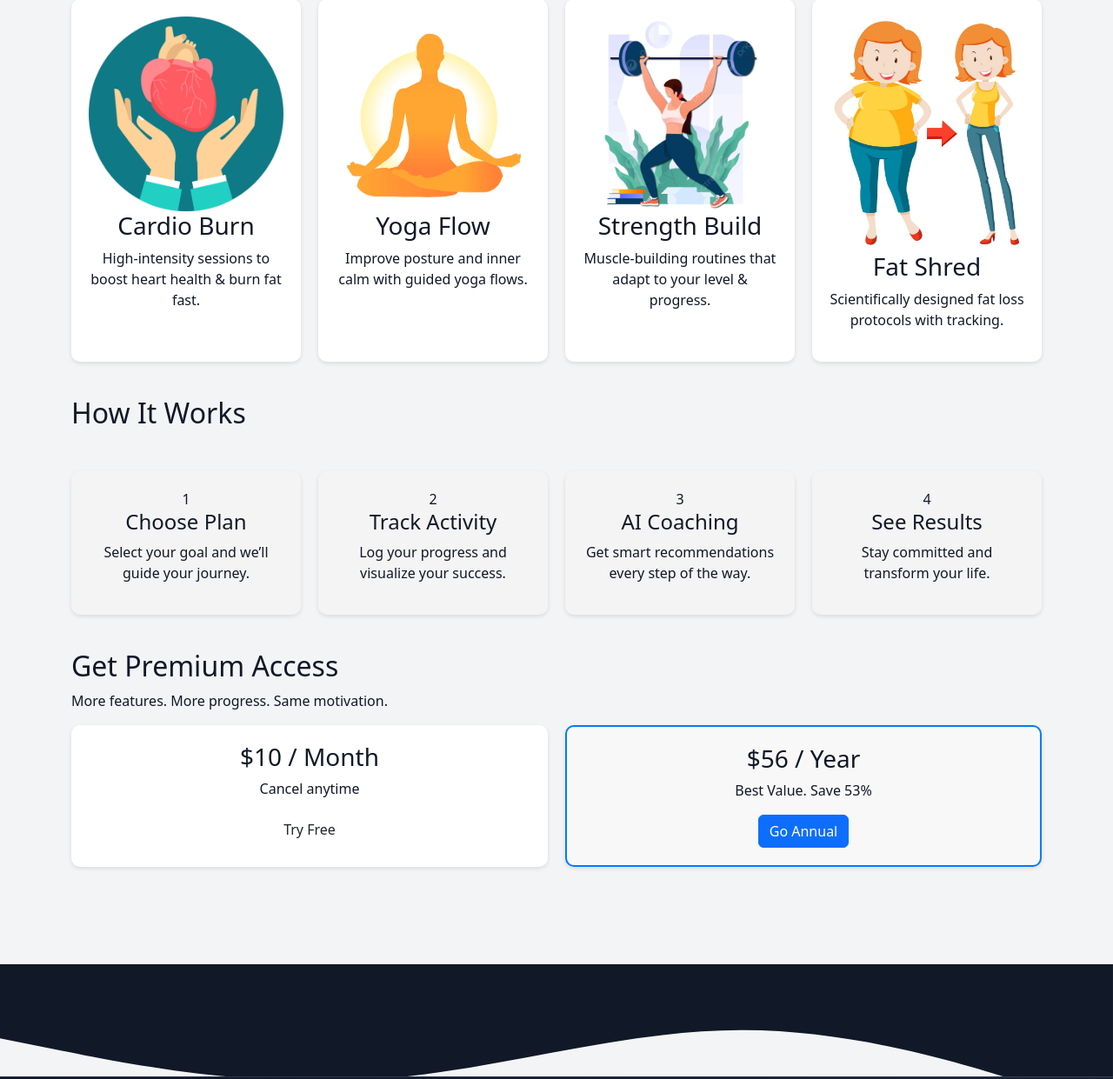
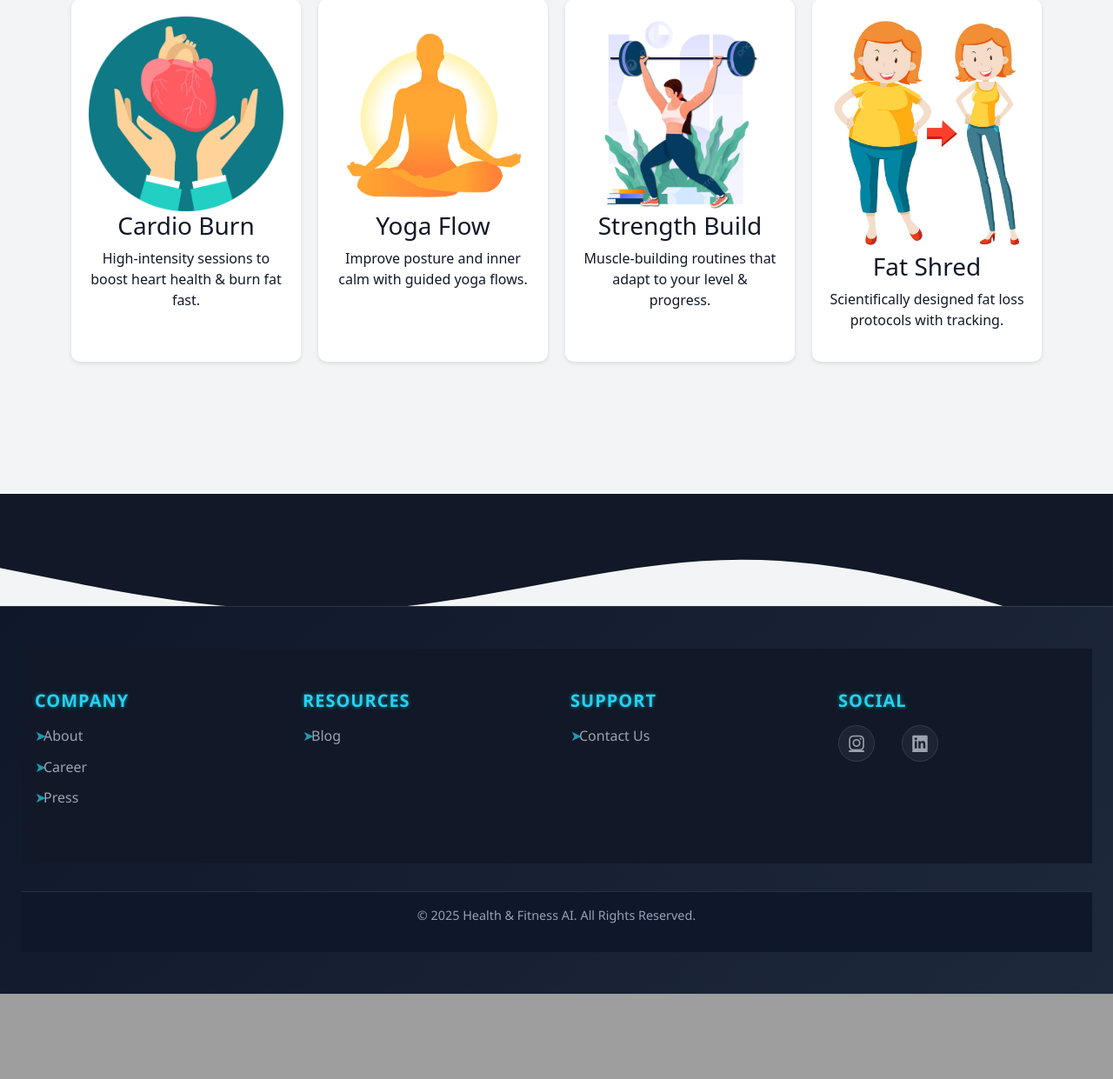
Before and after one commit to nithinhero/healthapp, a Django app: page /home in a window 1280 px wide. Shown: the part 1023-2264 px from the top of the page at 87% size. After the commit the page ends 2166 px from the top, so only its background shows below. Run offline with Django 5.2, Linux system fonts and the light colour scheme; parts of the project's set-up code (start-up, migrations or seed data) failed here and were passed over.

Commit message:
Update home.html

```diff
--- a/templates/home.html
+++ b/templates/home.html
@@ -20,7 +20,7 @@
     <div class="text-content">
       <h1>Crush Your <span class="highlight">Fitness Goals</span></h1>
       <p>Personalized workouts. AI Coaching. Daily motivation. All in one place.</p>
-      <a href="#get-started" class="btn btn-primary">Start Your Journey</a>
+      <a href="{% url 'login' %}" class="btn btn-primary">Start Your Journey</a>
     </div>
     <div class="image-content">
       {% load static %}
@@ -69,38 +69,7 @@
   </div>
 </section>
 
-<!-- How It Works Section -->
-<section class="how-section" data-aos="fade-up">
-  <div class="container">
-    <h2 class="section-title">How It Works</h2>
-    <div class="steps-grid">
-      <div class="step-box"><span>1</span><h4>Choose Plan</h4><p>Select your goal and we’ll guide your journey.</p></div>
-      <div class="step-box"><span>2</span><h4>Track Activity</h4><p>Log your progress and visualize your success.</p></div>
-      <div class="step-box"><span>3</span><h4>AI Coaching</h4><p>Get smart recommendations every step of the way.</p></div>
-      <div class="step-box"><span>4</span><h4>See Results</h4><p>Stay committed and transform your life.</p></div>
-    </div>
-  </div>
-</section>
 
-<!-- Pricing Section -->
-<section class="pricing-section" data-aos="fade-up">
-  <div class="container">
-    <h2 class="section-title">Get Premium Access</h2>
-    <p class="subtext">More features. More progress. Same motivation.</p>
-    <div class="pricing-grid">
-      <div class="price-card">
-        <h3>$10 / Month</h3>
-        <p>Cancel anytime</p>
-        <a href="#" class="btn btn-outline">Try Free</a>
-      </div>
-      <div class="price-card highlight">
-        <h3>$56 / Year</h3>
-        <p>Best Value. Save 53%</p>
-        <a href="#" class="btn btn-primary">Go Annual</a>
-      </div>
-    </div>
-  </div>
-</section>
 
 <script src="https://cdn.jsdelivr.net/npm/aos@2.3.1/dist/aos.js"></script>
 <script>AOS.init();</script>
```
